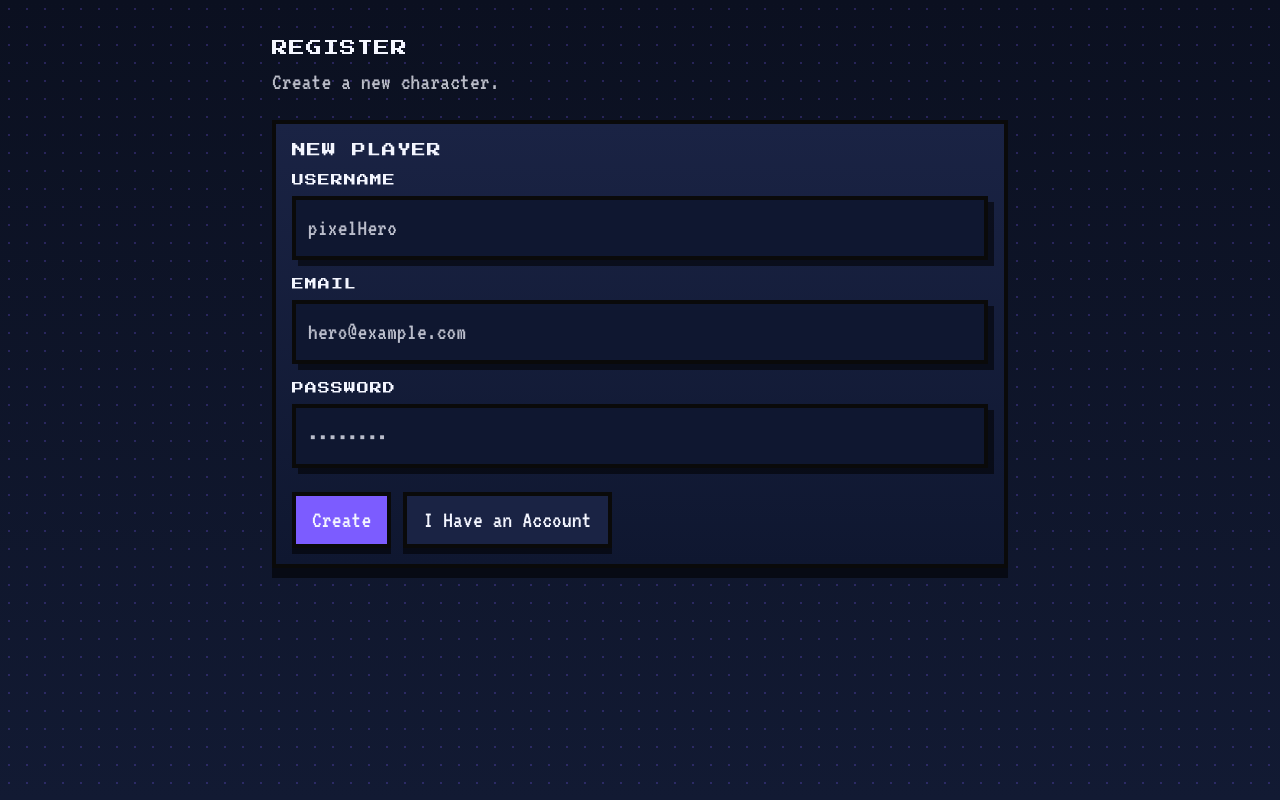
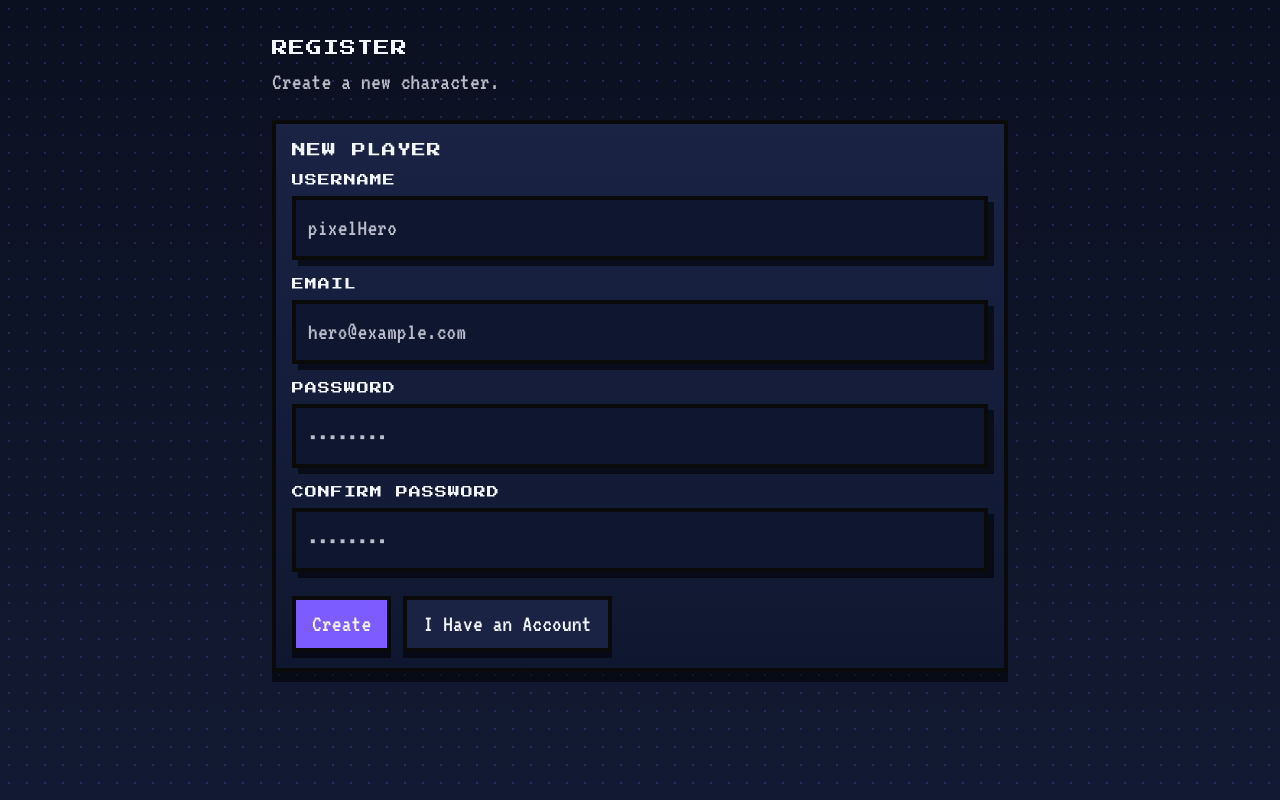
Before and after one commit to trantudat03/site-english-app, a Next.js app: page /register in a window 1280 px wide. Built offline with nearby package versions, Linux system fonts and the light colour scheme.

Commit message:
addInputButton

```diff
--- a/app/lessons/page.tsx
+++ b/app/lessons/page.tsx
@@ -44,7 +44,7 @@ export default function LessonsPage() {
   }
 
   return (
-    <GameLayout title="Level Select" subtitle="Pick a stage to begin.">
+    <GameLayout title="Level Select" subtitle="Pick a stage to begin." backHref="/">
       <div className="flex flex-col gap-4">
         {lessons.length === 0 ? (
           <PixelCard title="No Levels" subtitle="Ask the Game Master to add lessons in Strapi.">
--- a/app/profile/page.tsx
+++ b/app/profile/page.tsx
@@ -59,9 +59,6 @@ export default function ProfilePage() {
                 <span className="text-[color:var(--game-muted)]">Email:</span> {profile.email}
               </div>
             )}
-            <div className="mt-2">
-              <span className="text-[color:var(--game-muted)]">User ID:</span> {profile.id}
-            </div>
           </div>
 
           <div className="mt-6 flex flex-col gap-3 sm:flex-row">
--- a/app/register/page.tsx
+++ b/app/register/page.tsx
@@ -1,6 +1,6 @@
 "use client";
 
-import { useState } from "react";
+import { useState, useEffect } from "react";
 import Link from "next/link";
 import { useRouter } from "next/navigation";
 
@@ -14,13 +14,15 @@ export default function RegisterPage() {
   const [username, setUsername] = useState("");
   const [email, setEmail] = useState("");
   const [password, setPassword] = useState("");
+  const [confirmPassword, setConfirmPassword] = useState("");
   const [submitting, setSubmitting] = useState(false);
   const [error, setError] = useState<string | null>(null);
 
-  if (status === "authenticated") {
-    router.replace("/lessons");
-    return null;
-  }
+  useEffect(() => {
+    if (status === "authenticated") {
+      router.replace("/lessons");
+    }
+  }, [status, router]);
 
   return (
     <GameLayout title="Register" subtitle="Create a new character.">
@@ -35,12 +37,17 @@ export default function RegisterPage() {
           className="flex flex-col gap-4"
           onSubmit={async (e) => {
             e.preventDefault();
+            if(password !== confirmPassword) {
+              setError("Passwords do not match.");
+              return;
+            }
             setSubmitting(true);
             setError(null);
             try {
               await register({ username, email, password });
               router.replace("/lessons");
             } catch (err) {
+               console.error("REGISTER ERROR:", err);
               if (err instanceof HttpError) setError(err.message);
               else setError("Register failed. Please try again.");
             } finally {
@@ -92,6 +99,21 @@ export default function RegisterPage() {
             />
           </label>
 
+          <label className="flex flex-col gap-2">
+            <span className="pixel-text-title text-xs text-[color:var(--game-fg)]">
+              Confirm Password
+            </span>
+            <input
+              className="pixel-frame bg-[color:var(--pixel-panel-2)] px-3 py-3 text-2xl text-[color:var(--game-fg)] placeholder:text-[color:var(--game-muted)] focus:outline-none"
+              type="password"
+              placeholder="••••••••"
+              autoComplete="new-password"
+              value={confirmPassword}
+              onChange={(e) => setConfirmPassword(e.target.value)}
+              required
+            />
+          </label>
+
           <div className="mt-2 flex flex-col gap-3 sm:flex-row">
             <PixelButton size="lg" variant="primary" type="submit" loading={submitting}>
               Create
```
